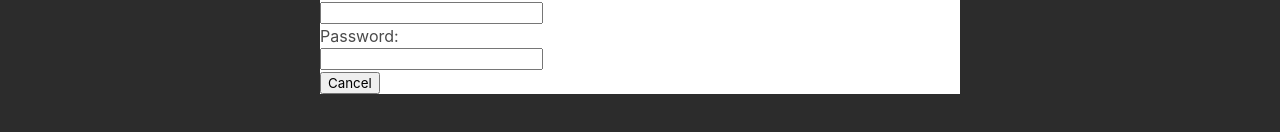
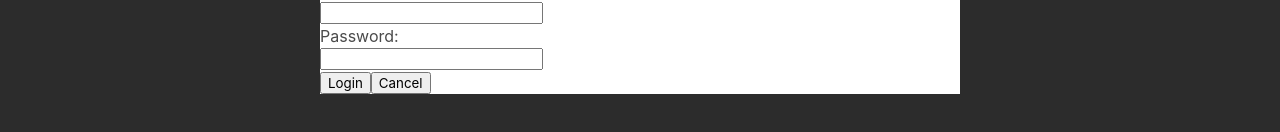
Before and after one commit to hill1635/trip-planner, a React (Create React App) app in the folder client/: page / in a window 1280 px wide. Both pictures are taken after a click on the button "Log in". Shown: the part 382-514 px from the top of the page. Built offline with nearby package versions, Linux system fonts and the light colour scheme.

Commit message:
Login button added.

```diff
--- a/client/src/components/LoginBox/index.js
+++ b/client/src/components/LoginBox/index.js
@@ -27,6 +27,7 @@ function LoginBox() {
           <input type="text"></input>
           <p>Password:</p>
           <input type="text"></input>
+          <button className="submit">Login</button>
           <button className="cancelBtn" aria-label="close" onClick={close}>Cancel</button>
         </div>
       </div>
```
